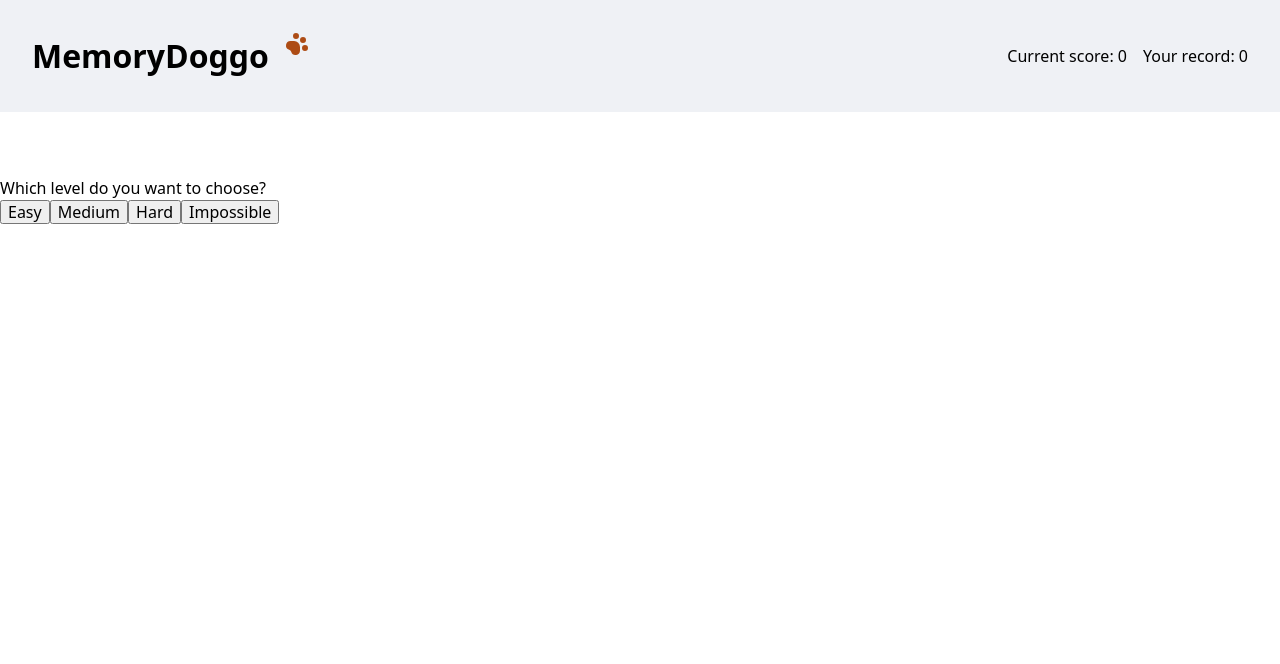
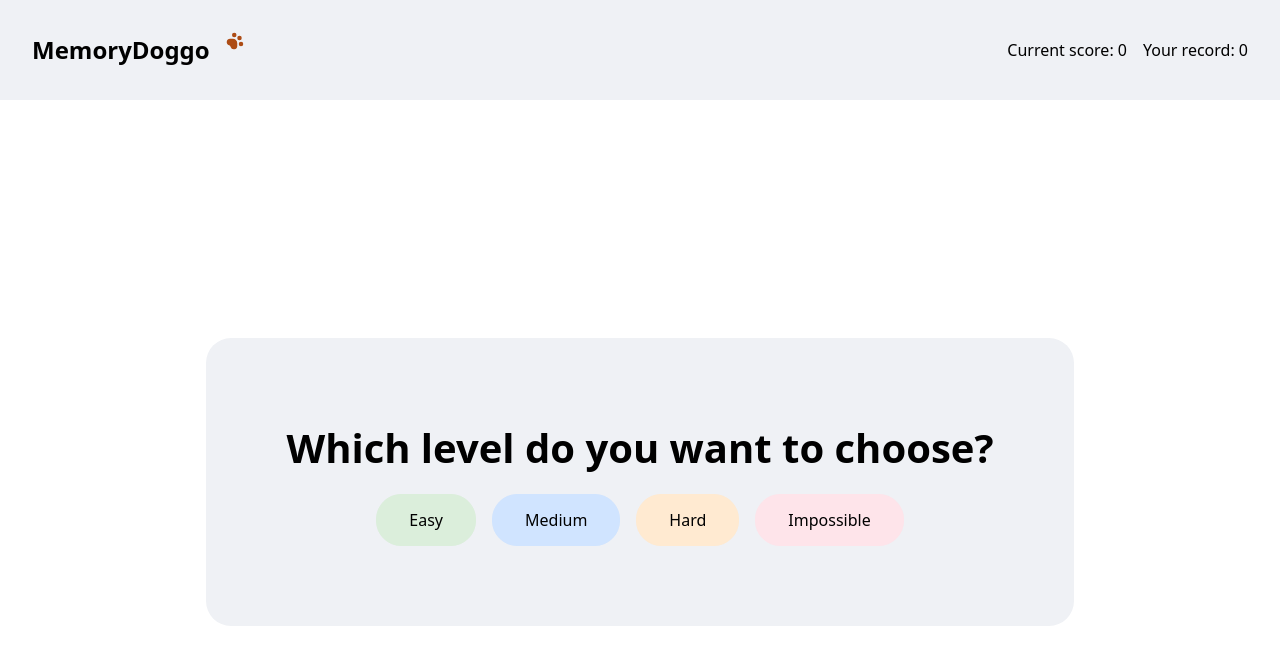
Before and after one commit to simoneschiavo/memory-card-game, a React (Vite) app: page / in a window 1280 px wide. Shown: the top 664 px of the page. Built offline with nearby package versions, Linux system fonts and the light colour scheme.

Commit message:
feat: add level selector css

```diff
--- a/src/App.css
+++ b/src/App.css
@@ -1,19 +1,40 @@
 :root {
   --brown: #ad4c15;
   --light-grey: #eff1f5;
+  --light-orange: #ffead1;
+  --border-radius: 25px;
+  --light-green: #dbeedb;
+  --light-blue: #d0e4ff;
+  --light-pink: #fee4ea;
+  --green: #249a24;
+  --blue: #0d60c7;
+  --orange: #ff9225;
+  --pink: #fc6a8e;
 }
 
 #root {
-  min-width: 100vh;
+  min-height: 100vh;
   display: flex;
   flex-direction: column;
   gap: 4rem;
+}
+
+/* General */
+button {
+  transition: all 500ms ease;
+}
+
+button:hover {
+  cursor: pointer;
+  transition: all 500ms ease;
 }
 
 /* Header */
 .navbar {
   display: flex;
   align-items: center;
+  justify-content: space-between;
+  gap: 1rem;
   padding: 2rem;
   background-color: var(--light-grey);
 }
@@ -24,7 +45,7 @@
 }
 
 .title {
-  font-size: 2rem;
+  font-size: 1.5rem;
   font-weight: bold;
 }
 
@@ -34,5 +55,77 @@
 }
 
 .scores-container {
-  margin-left: auto;
+  flex-wrap: wrap;
 }
+
+/* Level Selector */
+.level-selector {
+  display: flex;
+  flex-direction: column;
+  gap: 1rem;
+  align-self: center;
+  margin: auto;
+  padding: 5rem;
+  background-color: var(--light-grey);
+  border-radius: var(--border-radius);
+}
+
+.close {
+  display: none;
+}
+
+.section-title {
+  font-size: 2.5rem;
+  font-weight: bold;
+}
+
+.levels {
+  display: flex;
+  gap: 1rem;
+  justify-content: center;
+  flex-wrap: wrap;
+}
+
+button.easy,
+button.medium,
+button.hard,
+button.impossible {
+  padding: 1rem 2rem;
+  border-radius: var(--border-radius);
+}
+
+button.easy {
+  background-color: var(--light-green);
+  border: 1px solid var(--light-green);
+}
+
+button.easy:hover {
+  border: 1px solid var(--green);
+}
+
+button.medium {
+  background-color: var(--light-blue);
+  border: 1px solid var(--light-blue);
+}
+
+button.medium:hover {
+  border: 1px solid var(--blue);
+}
+
+button.hard {
+  background-color: var(--light-orange);
+  border: 1px solid var(--light-orange);
+}
+
+button.hard:hover {
+  border: 1px solid var(--orange);
+}
+
+button.impossible {
+  background-color: var(--light-pink);
+  border: 1px solid var(--light-pink);
+}
+
+button.impossible:hover {
+  border: 1px solid var(--pink);
+}
--- a/src/App.jsx
+++ b/src/App.jsx
@@ -52,7 +52,7 @@ function App() {
     <>
       <Header score={score} record={record} />
       <section className={isOpen ? "level-selector" : "level-selector close"}>
-        <h2>Which level do you want to choose?</h2>
+        <h2 className="section-title">Which level do you want to choose?</h2>
         <div className="row-container levels">
           <ButtonSelector
             levelSelected="easy"
--- a/src/components/Header.jsx
+++ b/src/components/Header.jsx
@@ -6,7 +6,7 @@ export default function Header({ score, record }) {
       <header className="navbar">
         <div className="title-container">
           <h1 className="title">MemoryDoggo</h1>
-          <PawPrint className="paw-print" />
+          <PawPrint className="paw-print" size={18} />
         </div>
         <div className="scores-container">
           <p className="score">Current score: {score}</p>
```
